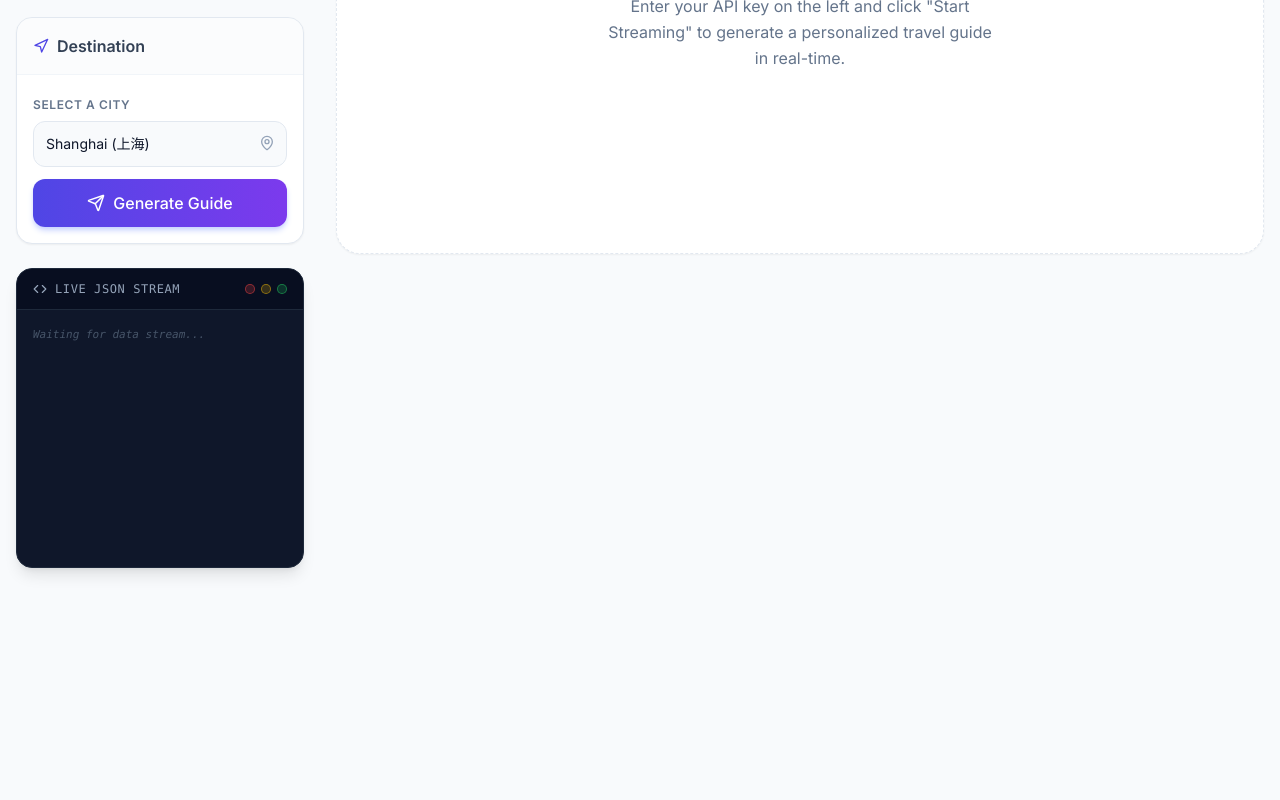
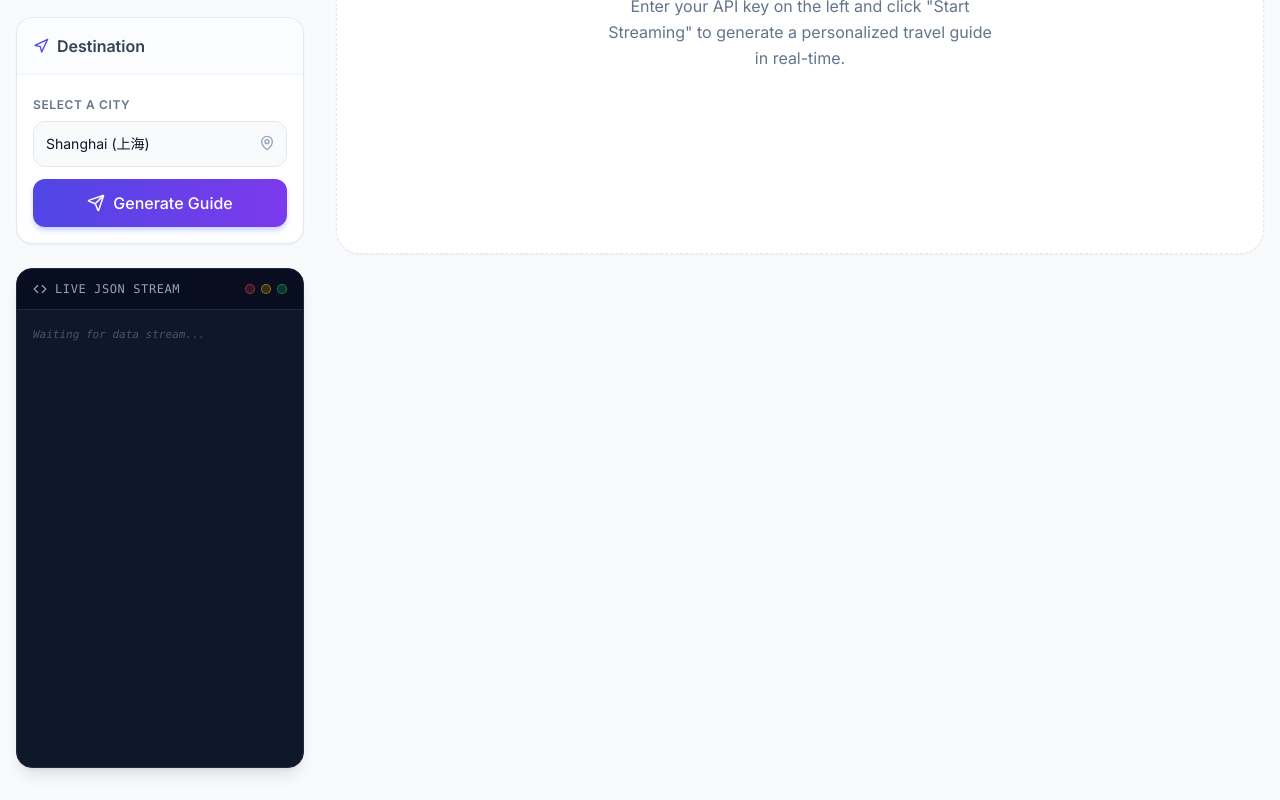
Before and after one commit to daniel-style/llm-json-streaming, a Next.js app in the folder examples/fastapi_nextjs/frontend/: page / in a window 1280 px wide. Shown: the part 443-1243 px from the top of the page. Before the commit the page ends 1043 px from the top, so only its background shows below. Built offline with nearby package versions, Linux system fonts and the light colour scheme.

Commit message:
style: optimzie example ux.

```diff
--- a/examples/fastapi_nextjs/frontend/app/page.tsx
+++ b/examples/fastapi_nextjs/frontend/app/page.tsx
@@ -324,8 +324,8 @@ export default function Home() {
             </div>
 
             {/* Raw Data Panel */}
-            <div className="bg-slate-900 rounded-2xl shadow-lg overflow-hidden border border-slate-800 flex flex-col h-[300px]">
-              <div className="bg-slate-950/50 px-4 py-3 border-b border-slate-800 flex items-center justify-between">
+            <div className="bg-slate-900 rounded-2xl shadow-lg overflow-hidden border border-slate-800 flex flex-col h-[300px] lg:h-[500px] lg:sticky lg:top-24">
+              <div className="bg-slate-950/50 px-4 py-3 border-b border-slate-800 flex items-center justify-between flex-shrink-0">
                 <div className="flex items-center gap-2 text-slate-400 text-xs font-mono font-medium uppercase tracking-wider">
                   <Code size={14} /> Live JSON Stream
                 </div>
```
